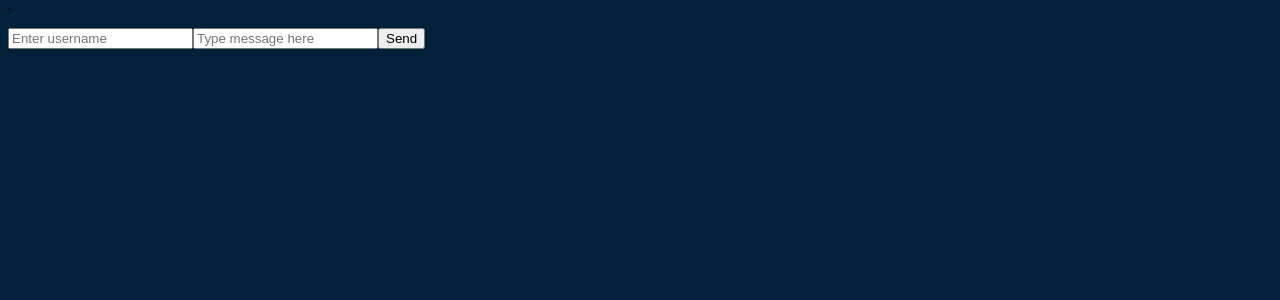
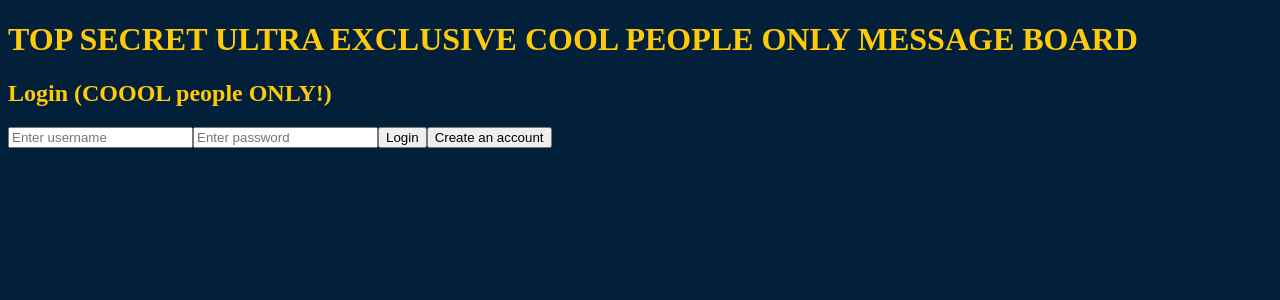
Before and after one commit to RedLippedBatFishCS47/scratch-project, a React app: page / in a window 1280 px wide. Shown: the top 300 px of the page. Built offline with nearby package versions, Linux system fonts and the light colour scheme; no server answers.

Commit message:
merged with new users table

```diff
--- a/client/App.jsx
+++ b/client/App.jsx
@@ -1,6 +1,18 @@
 import React from 'react';
 import MessageDisplay from './component/MessageDisplay.js';
+import UserCreator from './component/UserCreator';
+import UserLogin from './component/UserLogin';
 
 
-const App = () => <div><MessageDisplay /></div>;
+const App = () => {
+  return(
+    <div>
+              <h1>TOP SECRET ULTRA EXCLUSIVE COOL PEOPLE ONLY MESSAGE BOARD</h1>
+        <UserLogin />
+        <UserCreator />
+        <MessageDisplay />
+    </div>
+  )
+}
+
 export default App;
--- a/client/component/MessageDisplay.js
+++ b/client/component/MessageDisplay.js
@@ -90,7 +90,7 @@ const MessageDisplay = () => {
     );
   }
   return (
-    <div>
+    <div id="MessageDisplay" style={{display:"none"}}>
       <table style={{border: "1px solid black"}}>
         <tbody>{messages}</tbody>
       </table>
--- /dev/null
+++ b/client/component/UserCreator.js
@@ -0,0 +1,49 @@
+import React, { Component, useState, setState } from "react";
+
+const UserCreator = () => {
+  function send() {
+    fetch("/api/register", {
+      method: "POST",
+      body: JSON.stringify({
+        username: document.getElementById("createUsername").value,
+        content: document.getElementById("createPassword").value,
+      }),
+      headers: { "Content-Type": "application/json" },
+    }).then(() => {
+      //what happens if dupe username?
+
+      //otherwise, if we create the user...then what?
+      props.fetchMessages();
+      document.getElementById("UserCreator").style.display = "none";
+      document.getElementById("MessageDisplay").style.display = "block";
+    });
+  }
+  function redirectLogin(){
+    document.getElementById("UserCreator").style.display = "none";
+    document.getElementById("UserLogin").style.display = "block";
+  }
+  return (
+    <div id="UserCreator" style={{ display: "none" }}>
+
+      <h2>Register ONLY if you are a COOOOL person!</h2>
+      <input
+        className="textInput"
+        id="createUsername"
+        placeholder="Enter username"
+      ></input>
+      <input
+        className="textInput"
+        id="createPassword"
+        placeholder="Enter password"
+      ></input>
+      <button className="submitButton" onClick={send}>
+        Register
+      </button>
+      <button className="submitButton" onClick={redirectLogin}>
+        Log-in Instead
+      </button>
+    </div>
+  );
+};
+
+export default UserCreator;
--- /dev/null
+++ b/client/component/UserLogin.js
@@ -0,0 +1,49 @@
+import React, { Component, useState, setState } from "react";
+
+const UserLogin = () => {
+  function send() {
+    fetch("/api/register", {
+      method: "POST",
+      body: JSON.stringify({
+        username: document.getElementById("createUsername").value,
+        content: document.getElementById("createPassword").value,
+      }),
+      headers: { "Content-Type": "application/json" },
+    }).then(() => {
+      //what happens if dupe username?
+
+      //otherwise, if we create the user...then what?
+      props.fetchMessages();
+      document.getElementById("UserLogin").style.display = "none";
+      document.getElementById("MessageDisplay").style.display = "block";
+    });
+  }
+
+function redirectToSignUp(){
+  document.getElementById("UserCreator").style.display = "block";
+  document.getElementById("UserLogin").style.display = "none";
+}
+  return (
+    <div id="UserLogin" style={{ display: "block" }}>
+      <h2>Login (COOOL people ONLY!)</h2>
+      <input
+        className="textInput"
+        id="createUsername"
+        placeholder="Enter username"
+      ></input>
+      <input
+        className="textInput"
+        id="createPassword"
+        placeholder="Enter password"
+      ></input>
+      <button className="submitButton" onClick={send}>
+        Login
+      </button>
+      <button className="submitButton" onClick={redirectToSignUp}>
+        Create an account
+      </button>
+    </div>
+  );
+};
+
+export default UserLogin;
```
